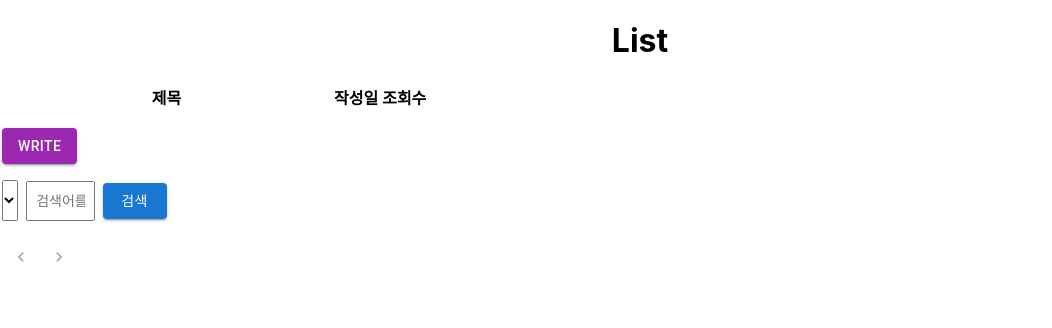
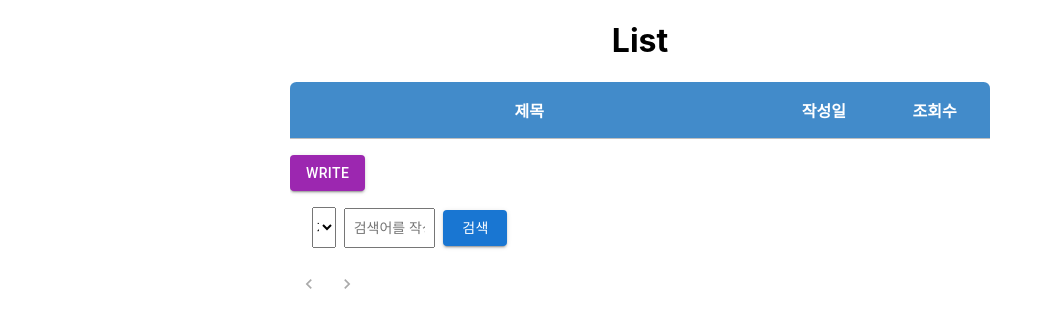
Before and after one commit to mandoo1229/React-Board-ReStart, a React (Create React App) app: page / in a window 1280 px wide. Shown: the top 328 px of the page, without its empty margins (0-1052 px from the left). Built offline with nearby package versions, Linux system fonts and the light colour scheme.

Commit message:
Style : Css를 입혀서 디자인하였습니다.

```diff
--- a/src/style/List.css
+++ b/src/style/List.css
@@ -1,5 +1,5 @@
 .custom-table {
-  width: 50%;
+  width: 80%;
   height: 50%;
 }
 
@@ -42,3 +42,98 @@
   width: 50%;
   margin-top: 16px;
 }
+
+.rwd-table {
+  margin: auto;
+  min-width: 700px;
+  max-width: 100%;
+  border-collapse: collapse;
+}
+
+.rwd-table tr:first-child {
+  border-top: none;
+  background: #428bca;
+  color: #fff;
+}
+
+.rwd-table tr {
+  border-top: 1px solid #ddd;
+  border-bottom: 1px solid #ddd;
+  background-color: #f5f9fc;
+}
+
+.rwd-table tr:nth-child(odd):not(:first-child) {
+  background-color: #ebf3f9;
+}
+
+.rwd-table th {
+  display: none;
+  text-align: center;
+}
+
+.rwd-table td {
+  display: block;
+  text-align: center;
+}
+
+.rwd-table td:first-child {
+  margin-top: 0.5em;
+}
+
+.rwd-table td:last-child {
+  margin-bottom: 0.5em;
+}
+
+.rwd-table td:before {
+  content: attr(data-th) ': ';
+  font-weight: bold;
+  width: 120px;
+  display: inline-block;
+  color: #000;
+}
+
+.rwd-table th,
+.rwd-table td {
+  text-align: center;
+}
+
+.rwd-table {
+  color: #333;
+  border-radius: 0.4em;
+  overflow: hidden;
+}
+
+.rwd-table tr {
+  border-color: #bfbfbf;
+}
+
+.rwd-table th,
+.rwd-table td {
+  padding: 0.5em 1em;
+}
+
+@media screen and (min-width: 600px) {
+  .rwd-table tr:hover:not(:first-child) {
+    background-color: #d8e7f3;
+  }
+  .rwd-table td:before {
+    display: none;
+  }
+  .rwd-table th,
+  .rwd-table td {
+    display: table-cell;
+    padding: 0.25em 0.5em;
+  }
+  .rwd-table th:first-child,
+  .rwd-table td:first-child {
+    padding-left: 0;
+  }
+  .rwd-table th:last-child,
+  .rwd-table td:last-child {
+    padding-right: 0;
+  }
+  .rwd-table th,
+  .rwd-table td {
+    padding: 1em !important;
+  }
+}
```
